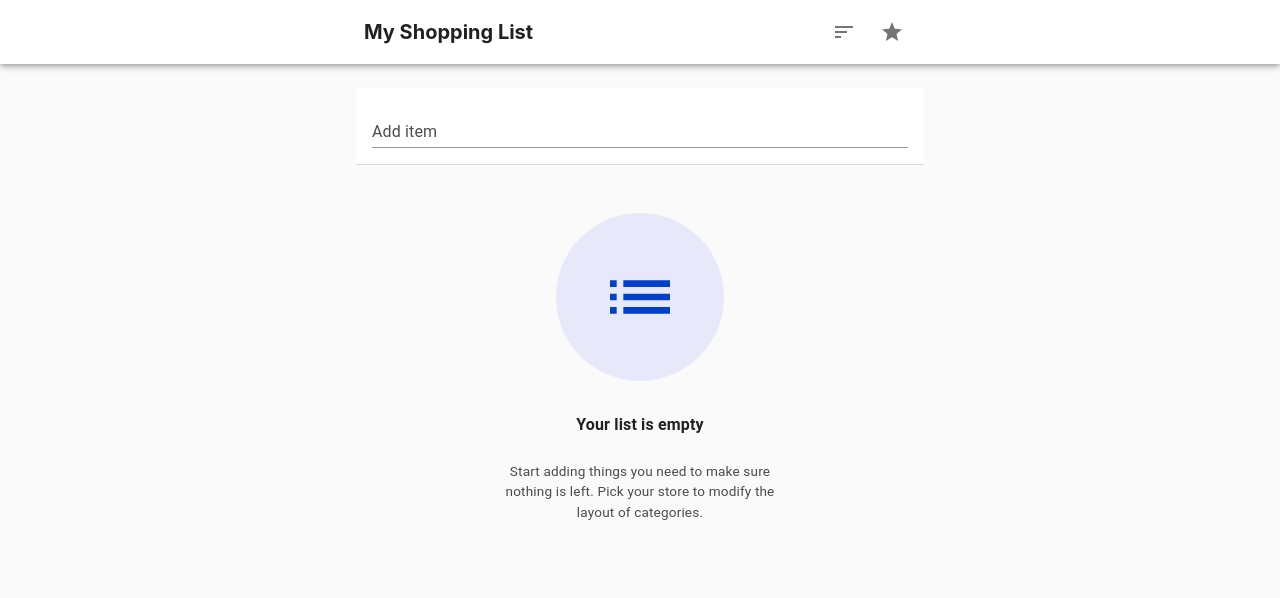
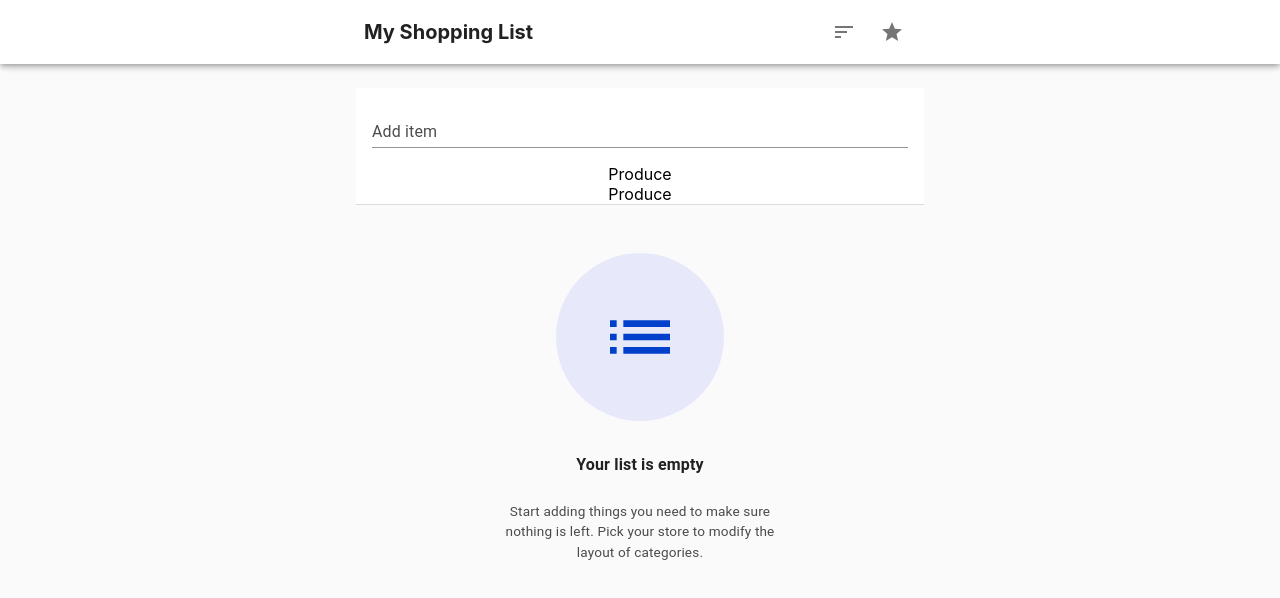
Before and after one commit to ihouwat/shopping-list-react-app-demo, a React (Create React App) app: page / in a window 1280 px wide. Shown: the top 598 px of the page. Built offline with nearby package versions, Linux system fonts and the light colour scheme.

Commit message:
Recursive function for category search

```diff
--- /dev/null
+++ b/src/components/Test.js
@@ -0,0 +1,55 @@
+import React from "react"
+
+const categoryStore = {
+  title: "Fresh Thyme",
+  categories: [
+    {
+      id: 1,
+      category: "Produce",
+      items: ['Apple', 'Bananas']
+    },
+    {
+      id: 1,
+      category: "Produce",
+      items: ['Apple', 'Bananas']
+    },
+  ]
+}
+
+function Category({ category }) {
+  const nestedCategories = (category.items || []).map(category => {
+    return (
+      <div>
+      <Category key={category.id} category={category} type="child" />
+      <div>{category.items}</div>
+      </div>
+    )
+  })
+  console.log(category.items)
+
+  return (
+    <div >
+      <div>{category.category}</div>
+      {nestedCategories}
+    </div>
+  )
+}
+
+
+function Test() {
+  return (
+    <div>
+      {
+        categoryStore.categories.map((category) => {
+          return (
+            <div>
+            <Category key={category.id} category={category} />
+            </div>
+          )
+        })
+      }
+    </div>
+  )
+}
+
+export default Test
--- a/src/containers/App.js
+++ b/src/containers/App.js
@@ -6,6 +6,7 @@ import GroceryList from '../components/GroceryList';
 import CompletedList from '../components/CompletedList';
 import EmptyList from '../components/EmptyList';
 import TopNavigation from '../components/TopNavigation';
+import Test from '../components/Test';
 import TopNavigationTitle from '../components/TopNavigationTitle';
 import TopNavigationCategories from '../components/TopNavigationCategories';
 import TopNavigationFaves from '../components/TopNavigationFaves';
@@ -234,6 +235,32 @@ class App extends Component {
     this.setState({category: route});
   }
 
+  categoryStore = {
+    title: "Fresh Thyme Sample",
+    children: [
+
+      {
+        id: 1,
+        category: 'Produce',
+        items: ['Apple', 'Apples', 'Banana','Bananas', 'Grapes']
+      },
+      {
+        id: 2,
+        category: 'Bulk Foods',
+        items: ['Oatmeal', 'Almonds']
+      },
+      {
+        id: 3,
+        category: 'Fridge',
+        items: ['Orange Juice', 'Milk', 'Almond Milk', 'Sausages', 'Tofu']
+      },
+      {
+        id: 4,
+        category: 'Uncategorized Items',
+        items: [],
+      },
+    ]
+  };
 
   // Render
   render () {
@@ -263,7 +290,19 @@ class App extends Component {
                 formField = {formField}
                 toggleSnackbar = {this.toggleSnackbar}
               />
-              <GroceryList
+              {/* <GroceryList
+                category = { category }
+                itemNotes = { itemNotes }
+                modalIsOpen = { modalIsOpen }
+                modalItemName  = { modalItemName }
+                modalClose = { this.modalClose }
+                modalOpen = { this.modalOpen }
+                onAddNote = { this.onAddNote }
+                groceryItems = { items }
+                completeItem = {this.onCompleteItem}
+                deleteItem = {this.onDeleteItem}
+              /> */}
+              <Test
                 category = { category }
                 itemNotes = { itemNotes }
                 modalIsOpen = { modalIsOpen }
--- /dev/null
+++ b/src/deleted/camelCaseToNormal.js
@@ -0,0 +1,2 @@
+ const camelCaseToNormal = (str) => str.replace(/([A-Z])/g, ' $1').replace(/^./, str2 => str2.toUpperCase());
+export default camelCaseToNormal
```
Also changed, not shown: src/deleted/ExpandableProperty.js (added, +20 -0 lines), src/deleted/NewUntitled.js (added, +17 -0 lines).
